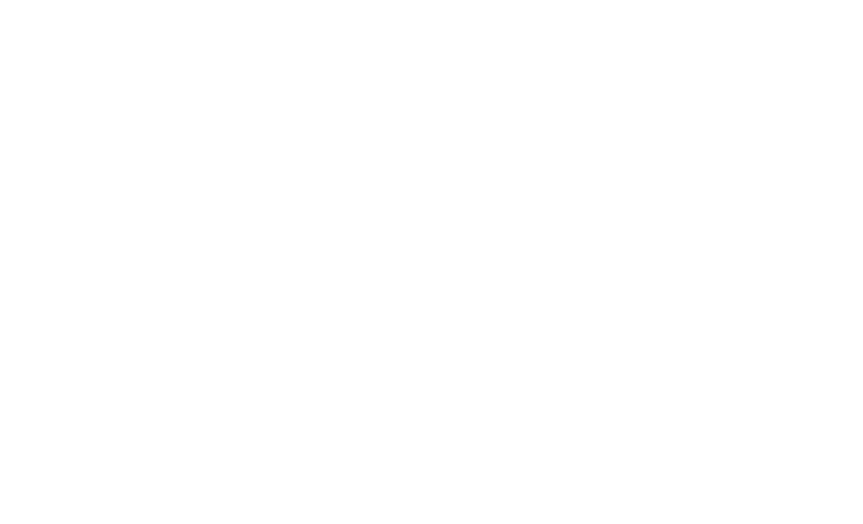
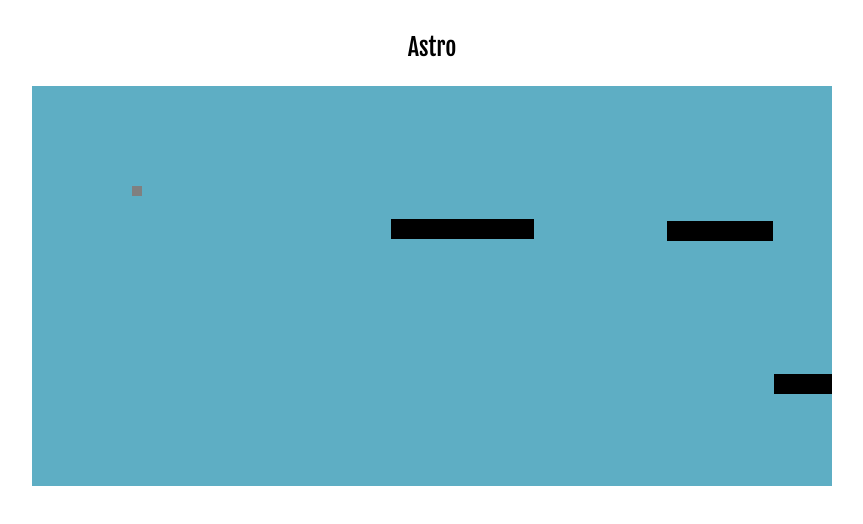
Before and after one commit to willmarino/Astro, a website built with webpack: page index.html in a window 1280 px wide. Shown: the whole page, without its empty margins (208-1071 px from the left). Built offline with nearby package versions, Linux system fonts and the light colour scheme.

Commit message:
game, player, platforms

```diff
--- a/index.html
+++ b/index.html
@@ -7,9 +7,21 @@
   <meta http-equiv="X-UA-Compatible" content="ie=edge" />
   <link rel="stylesheet" href="./dist/main.css" />
   <title>Document</title>
+
+  <link href="https://fonts.googleapis.com/css?family=Fjalla+One&display=swap" rel="stylesheet">
+
 </head>
 
 <body>
+
+  <div id='game-and-title'>
+    <p id='title'>Astro</p>
+    <canvas id="main-canvas" height='400' width='800'></canvas>
+  </div>
+
+
+
+
   <script src="./dist/main.js"></script>
 </body>
 
--- /dev/null
+++ b/src/environment.js
@@ -0,0 +1,21 @@
+import Platform from "./platform";
+
+export default class Environment{
+  constructor(dimensions, context){
+    this.dimensions = {
+      height: dimensions.height,
+      width: dimensions.width
+    };
+    this.context = context;
+    this.platforms = [];
+  }
+
+  draw(){
+    for(let i = 0; i < 3; i++){
+      let newPlat = new Platform(this.dimensions);
+      this.platforms.push(newPlat);
+      newPlat.draw(this.context);
+    }
+  }
+
+}
--- /dev/null
+++ b/src/game.js
@@ -0,0 +1,31 @@
+import Environment from "./environment";
+import Player from "./player";
+
+
+export default class Game{
+  constructor(canvas){
+    this.context = canvas.getContext('2d');
+    this.dimensions = {
+      height: canvas.height,
+      width: canvas.width
+    };
+  }
+
+  play(){
+
+  }
+
+  draw(){
+    this.context.fillStyle = '#5eaec4';
+    this.context.fillRect(0, 0, this.dimensions.width, this.dimensions.height);
+    this.environment.draw(this.context);
+    this.player.draw(this.context);
+  }
+
+  restart(){
+    this.environment = new Environment(this.dimensions, this.context);
+    this.player = new Player();
+    this.running = false;
+  }
+
+}
--- a/src/index.js
+++ b/src/index.js
@@ -1 +1,12 @@
 import "./styles/index.scss";
+
+import Game from './game';
+
+document.addEventListener('DOMContentLoaded', () => {
+
+  const canvas = document.getElementById('main-canvas');
+  const game = new Game(canvas);
+  game.restart();
+  game.draw();
+
+});
--- /dev/null
+++ b/src/platform.js
@@ -0,0 +1,29 @@
+
+
+export default class Platform{
+  constructor(dimensions){
+    this.dimensions = dimensions;
+    this.position = {
+
+    };
+  }
+
+  draw(context) {
+    let height = 20;
+    let width = Math.round(Math.random() * 50) + 100;
+    let vertStart = Math.round(Math.random() * 200) + 100;
+    let horStart = Math.round(Math.random() * 800);
+
+    this.position = {
+      x1: horStart,
+      y1: vertStart,
+      x2: width,
+      y2: height
+    };
+
+
+
+    context.fillStyle = 'black';
+    context.fillRect(horStart, vertStart, width, height);
+  }
+}
--- /dev/null
+++ b/src/player.js
@@ -0,0 +1,40 @@
+// q1 -- q2
+// |      |
+// q3 -- q4
+// only need q1 and q4 (or q3 and q2) for collision
+// width, height
+
+export default class Player{
+  constructor(){
+
+    this.CONSTANTS = {
+      GRAVITY: 10
+    };
+
+    this.xPos = 100;
+    this.yPos = 100;
+    this.yVel = 0;
+    this.xVel = 0;
+    this.width = 10;
+    this.height = 10;
+  }
+
+  draw(context){
+    context.fillStyle = 'gray';
+    context.fillRect(
+      this.xPos, this.yPos, this.width, this.height
+    );
+  }
+
+  move(){
+    this.yPos += this.yVel;
+    this.xPos += this.xVel;
+    this.yVel += this.CONSTANTS.GRAVITY;
+  }
+
+  animate(context){
+    this.move();
+    this.draw(context);
+  }
+
+}
--- a/src/styles/index.scss
+++ b/src/styles/index.scss
@@ -0,0 +1 @@
+@import './scripts/main.scss';
--- /dev/null
+++ b/src/styles/scripts/main.scss
@@ -0,0 +1,15 @@
+#game-and-title{
+  display: flex;
+  flex-direction: column;
+
+  max-width: 800px;
+
+  margin: 0 auto;
+}
+
+#title{
+  text-align: center;
+  font-size: 24px;
+
+  font-family: 'Fjalla One', sans-serif;
+}
```
Also changed, not shown: src/computer.js (added), src/human.js (added).
